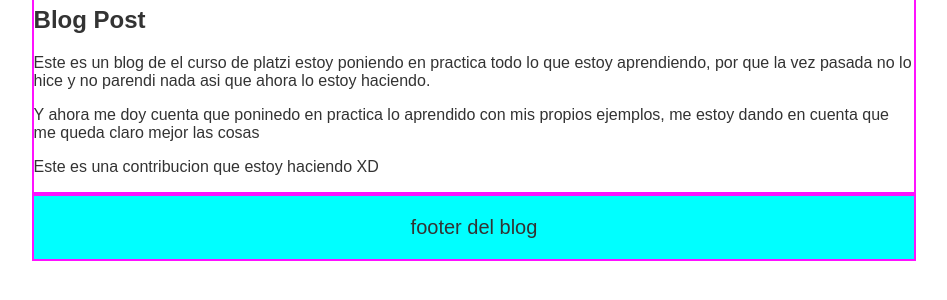
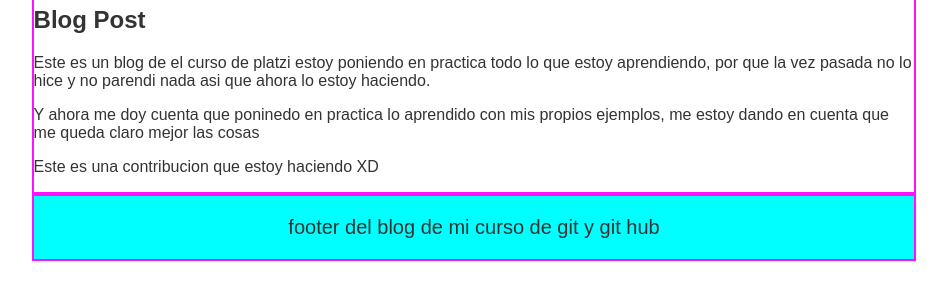
Before and after one commit to javierGualpa/Hyper-Blog, a plain HTML site: page index.html in a window 1280 px wide. Shown: the part 112-412 px from the top of the page, without its empty margins (166-1113 px from the left). Drawn offline with Linux system fonts and the light colour scheme.

Commit message:
merge consola no es colaborador

```diff
--- a/index.html
+++ b/index.html
@@ -22,7 +22,7 @@
         </div>
     </div>
     <div class="footer">
-        <p>footer del blog</p>
+        <p>footer del blog de mi curso de git y git hub</p>
     </div>
 </body>
 </html>
```
